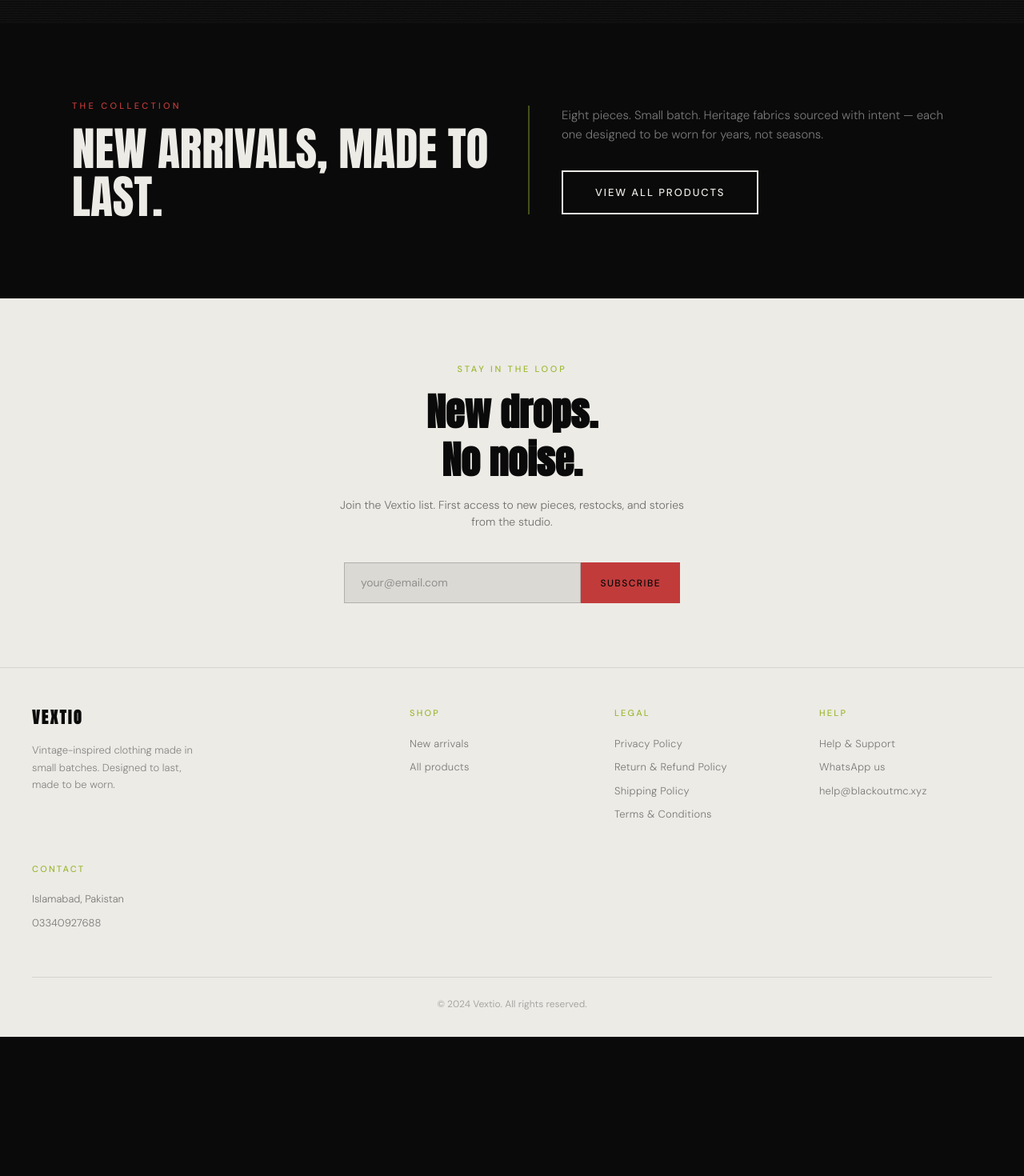
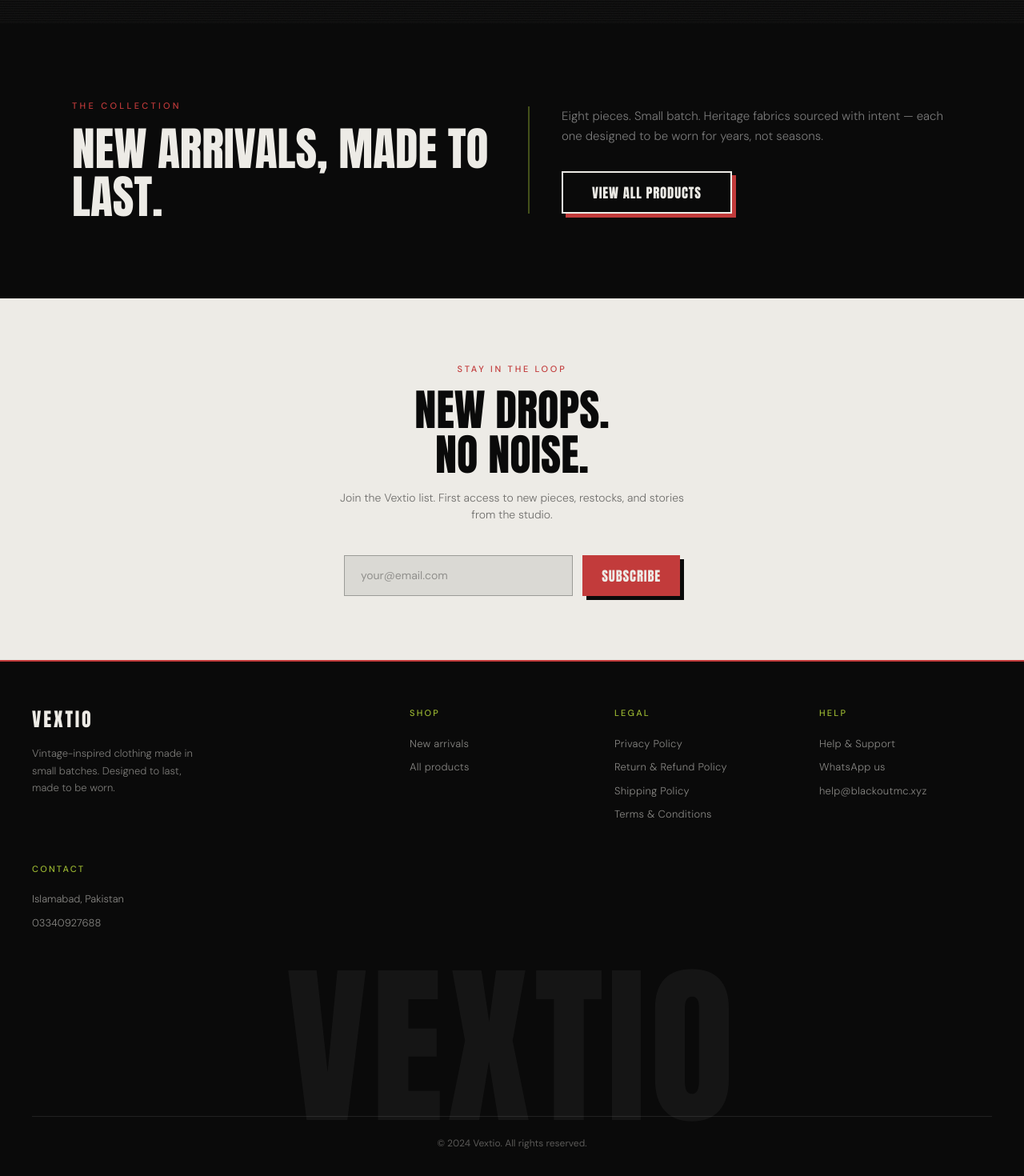
Before and after one commit to vynells/vextio, a Next.js app: page / in a window 1280 px wide. Shown: the part 770-2240 px from the top of the page at 80% size. Before the commit the page ends 2066 px from the top, so only its background shows below. Built offline with nearby package versions, Linux system fonts and the light colour scheme; no server answers; the database is empty.

Commit message:
Site-wide punk/Y2K styling

```diff
--- a/app/checkout/page.tsx
+++ b/app/checkout/page.tsx
@@ -259,7 +259,7 @@
         <button
           type="submit"
           disabled={items.length === 0 || submitting}
-          className="w-full bg-rust px-6 py-4 text-[13px] font-medium uppercase tracking-[0.12em] text-cream transition-colors hover:bg-[#7a3418] disabled:cursor-not-allowed disabled:opacity-40"
+          className="btn-punk w-full"
         >
           {submitting ? "Placing order..." : `Place order — ${PAYMENT_LABELS[payment]}`}
         </button>
--- a/app/globals.css
+++ b/app/globals.css
@@ -29,3 +29,53 @@
 a, button {
   letter-spacing: 0.02em;
 }
+
+/* ---------- Vextio punk / Y2K finishing ---------- */
+::selection { background: #C23B3B; color: #EDEBE6; }
+:focus-visible { outline: 2px solid #9CB832; outline-offset: 3px; }
+html { scrollbar-color: #C23B3B #0A0A0A; scrollbar-width: thin; }
+.font-display, .font-legal { font-synthesis: none; }
+
+@layer components {
+  /* Signature button: red slab with a hard offset shadow that presses in. */
+  .btn-punk {
+    --btn-shadow: #9CB832;
+    display: inline-flex;
+    align-items: center;
+    justify-content: center;
+    background: #C23B3B;
+    color: #EDEBE6;
+    font-family: var(--font-anton), Impact, sans-serif;
+    font-size: 1.05rem;
+    line-height: 1.2;
+    text-transform: uppercase;
+    letter-spacing: 0.05em;
+    padding: 0.9rem 1.75rem;
+    box-shadow: 5px 5px 0 var(--btn-shadow);
+    transition: transform 120ms ease, box-shadow 120ms ease, opacity 150ms ease;
+  }
+  .btn-punk:hover { transform: translate(2px, 2px); box-shadow: 3px 3px 0 var(--btn-shadow); }
+  .btn-punk:active { transform: translate(5px, 5px); box-shadow: 0 0 0 var(--btn-shadow); }
+  .btn-punk:disabled { opacity: 0.4; cursor: not-allowed; transform: none; box-shadow: 5px 5px 0 var(--btn-shadow); }
+
+  /* Outlined variant for secondary actions. */
+  .btn-punk-ghost {
+    --btn-shadow: #C23B3B;
+    background: transparent;
+    color: #EDEBE6;
+    border: 2px solid #EDEBE6;
+  }
+
+  /* Slightly tilted sticker for product badges. */
+  .sticker {
+    display: inline-block;
+    transform: rotate(-4deg);
+    font-family: var(--font-anton), Impact, sans-serif;
+    font-size: 12px;
+    line-height: 1;
+    text-transform: uppercase;
+    letter-spacing: 0.05em;
+    padding: 0.4rem 0.6rem;
+    box-shadow: 2px 2px 0 rgba(0, 0, 0, 0.55);
+  }
+}
--- a/components/Footer.tsx
+++ b/components/Footer.tsx
@@ -24,21 +24,21 @@
 
 export default function Footer() {
   return (
-    <footer className="border-t border-cream/10 bg-brown px-6 pb-8 pt-12 md:px-10">
-      <div className="mb-12 grid grid-cols-1 gap-10 sm:grid-cols-2 md:grid-cols-[2fr_1fr_1fr_1fr]">
+    <footer className="relative overflow-hidden border-t-2 border-rust bg-cream px-6 pb-8 pt-14 md:px-10">
+      <div className="relative z-10 mb-12 grid grid-cols-1 gap-10 sm:grid-cols-2 md:grid-cols-[2fr_1fr_1fr_1fr]">
         <div>
           <EditableText
             contentKey="footer_brand_name"
             defaultValue="Vextio"
             as="p"
-            className="mb-4 font-display text-xl font-black uppercase tracking-[0.12em] text-cream"
+            className="mb-4 font-display text-2xl uppercase tracking-[0.12em] text-brown"
           />
           <EditableText
             contentKey="footer_tagline"
             defaultValue="Vintage-inspired clothing made in small batches. Designed to last, made to be worn."
             as="p"
             multiline
-            className="max-w-[220px] text-[13px] font-light leading-relaxed text-cream/45"
+            className="max-w-[220px] text-[13px] font-light leading-relaxed text-brown/50"
           />
         </div>
 
@@ -51,7 +51,7 @@
               <Link
                 key={link.label}
                 href={link.href}
-                className="mb-2.5 block text-[13px] font-light text-cream/50 transition-colors hover:text-cream"
+                className="mb-2.5 block text-[13px] font-light text-brown/55 transition-colors hover:text-brown"
               >
                 {link.label}
               </Link>
@@ -65,7 +65,7 @@
           </h4>
           <Link
             href="/help"
-            className="mb-2.5 block text-[13px] font-light text-cream/50 transition-colors hover:text-cream"
+            className="mb-2.5 block text-[13px] font-light text-brown/55 transition-colors hover:text-brown"
           >
             Help & Support
           </Link>
@@ -73,13 +73,13 @@
             href="https://wa.me/923340927688"
             target="_blank"
             rel="noopener noreferrer"
-            className="mb-2.5 block text-[13px] font-light text-cream/50 transition-colors hover:text-cream"
+            className="mb-2.5 block text-[13px] font-light text-brown/55 transition-colors hover:text-brown"
           >
             WhatsApp us
           </a>
           <a
             href="mailto:help@blackoutmc.xyz"
-            className="mb-2.5 block text-[13px] font-light text-cream/50 transition-colors hover:text-cream"
+            className="mb-2.5 block text-[13px] font-light text-brown/55 transition-colors hover:text-brown"
           >
             help@blackoutmc.xyz
           </a>
@@ -93,23 +93,30 @@
             contentKey="footer_address"
             defaultValue="Islamabad, Pakistan"
             as="p"
-            className="mb-2.5 text-[13px] font-light text-cream/50"
+            className="mb-2.5 text-[13px] font-light text-brown/55"
           />
           <EditableText
             contentKey="footer_phone"
             defaultValue="03340927688"
             as="p"
-            className="mb-2.5 text-[13px] font-light text-cream/50"
+            className="mb-2.5 text-[13px] font-light text-brown/55"
           />
         </div>
       </div>
 
-      <div className="flex flex-col items-center justify-center gap-4 border-t border-cream/10 pt-6">
+      <p
+        aria-hidden="true"
+        className="pointer-events-none select-none text-center font-display text-[26vw] uppercase leading-[0.8] tracking-[0.02em] text-brown/[0.05] md:text-[17vw]"
+      >
+        Vextio
+      </p>
+
+      <div className="relative z-10 flex flex-col items-center justify-center gap-4 border-t border-brown/10 pt-6">
         <EditableText
           contentKey="footer_copyright"
           defaultValue="© 2024 Vextio. All rights reserved."
           as="p"
-          className="text-[12px] text-cream/30"
+          className="text-[12px] text-brown/35"
         />
       </div>
     </footer>
--- a/components/Newsletter.tsx
+++ b/components/Newsletter.tsx
@@ -29,9 +29,9 @@
         contentKey="newsletter_eyebrow"
         defaultValue="Stay in the loop"
         as="p"
-        className="mb-4 text-[11px] font-medium uppercase tracking-[0.25em] text-gold"
+        className="mb-4 text-[11px] font-medium uppercase tracking-[0.25em] text-rust"
       />
-      <h2 className="mb-4 font-display text-[1.8rem] font-bold leading-tight text-cream md:text-[3rem]">
+      <h2 className="mb-4 font-display text-[2.2rem] uppercase leading-[1.02] text-cream md:text-[3.4rem]">
         <EditableText
           contentKey="newsletter_heading_line1"
           defaultValue="New drops."
@@ -67,12 +67,12 @@
           aria-label="Email address"
           suppressHydrationWarning
           className={`flex-1 border bg-cream/[0.08] px-5 py-3.5 text-[14px] text-cream placeholder:text-cream/35 focus:outline-none ${
-            error ? "border-red-500" : "border-cream/20"
+            error ? "border-red-500" : "border-cream/30"
           }`}
         />
         <button
           type="submit"
-          className="whitespace-nowrap bg-rust px-6 py-3.5 text-[12px] font-medium uppercase tracking-[0.12em] text-cream transition-colors hover:bg-[#7a3418]"
+          className="btn-punk whitespace-nowrap px-6 py-3 [--btn-shadow:#0A0A0A] sm:ml-3"
         >
           {subscribed ? "Subscribed" : "Subscribe"}
         </button>
--- a/components/ShopTeaser.tsx
+++ b/components/ShopTeaser.tsx
@@ -36,7 +36,7 @@
             />
             <Link
               href="/products"
-              className="inline-block border-2 border-brown px-10 py-4 text-[13px] font-medium uppercase tracking-[0.15em] text-brown transition-colors hover:bg-brown hover:text-cream"
+              className="btn-punk btn-punk-ghost px-9"
             >
               <EditableText
                 contentKey="shop_teaser_button"
--- a/components/VextioLoader.tsx
+++ b/components/VextioLoader.tsx
@@ -3,7 +3,7 @@
 
   return (
     <div className="flex min-h-[40vh] items-center justify-center">
-      <div className="flex font-display text-[1.6rem] font-black uppercase tracking-[0.15em] text-brown">
+      <div className="flex font-display text-[1.6rem] uppercase tracking-[0.15em] text-brown">
         {letters.map((letter, i) => (
           <span
             key={i}
@@ -28,7 +28,7 @@
           }
           20% {
             opacity: 1;
-            text-shadow: 0 0 12px rgba(217,166,78,0.6), 0 0 24px rgba(217,166,78,0.3);
+            text-shadow: 0 0 12px rgba(194,59,59,0.7), 0 0 24px rgba(194,59,59,0.35);
           }
           40% {
             opacity: 0.15;
--- a/tailwind.config.ts
+++ b/tailwind.config.ts
@@ -18,7 +18,7 @@
       },
       fontFamily: {
         display: ["var(--font-anton)", "Impact", "sans-serif"],
-        legal: ["var(--font-playfair)", "Georgia", "serif"],
+        legal: ["var(--font-anton)", "Impact", "sans-serif"],
         body: ["var(--font-dm-sans)", "system-ui", "sans-serif"],
       },
       animation: {
```
Also changed, not shown: app/layout.tsx (+4 -10 lines), app/products/[id]/page.tsx (+4 -4 lines), components/Hero.tsx (+1 -18 lines), components/Nav.tsx (+4 -4 lines), components/ProductCard.tsx (+4 -6 lines).
